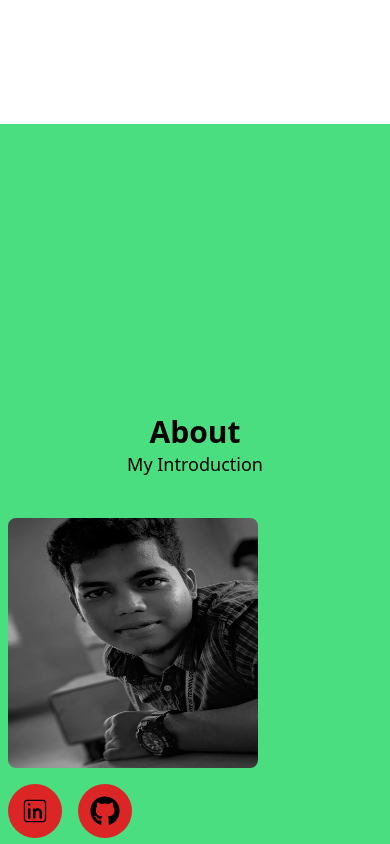
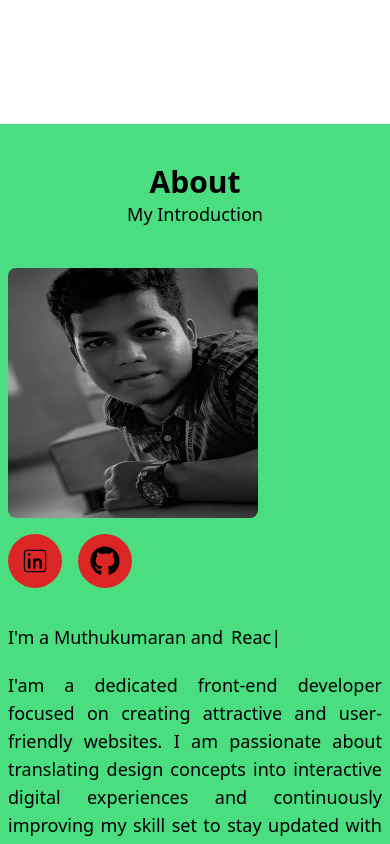
Before and after one commit to muthu050700/Muthukumaran-R-Protfolio, a React (Vite) app: page / in a window 390 px wide. Shown: the part 720-1564 px from the top of the page. Built offline with nearby package versions, Linux system fonts and the light colour scheme.

Commit message:
checking

```diff
--- a/src/Components/About.jsx
+++ b/src/Components/About.jsx
@@ -78,7 +78,7 @@ const About = () => {
     //   </div>
     // </div>
     <>
-      <div className="h-[180svh] md:h-[160vh] lg:h-[160vh] xl:h-[100vh] bg-green-400 container mx-auto flex flex-col justify-center">
+      <div className=" py-10 md:h-[160vh] lg:h-[160vh] xl:h-[100vh] bg-green-400 container mx-auto flex flex-col justify-center">
         <div className="flex flex-col items-center mb-10">
           <h1 className="font-bold text-3xl md:text-4xl lg:text-5xl">About</h1>
           <p className="font-medium text-lg md:text-xl lg:text-2xl md:pt-2 lg:pt-3">
```
